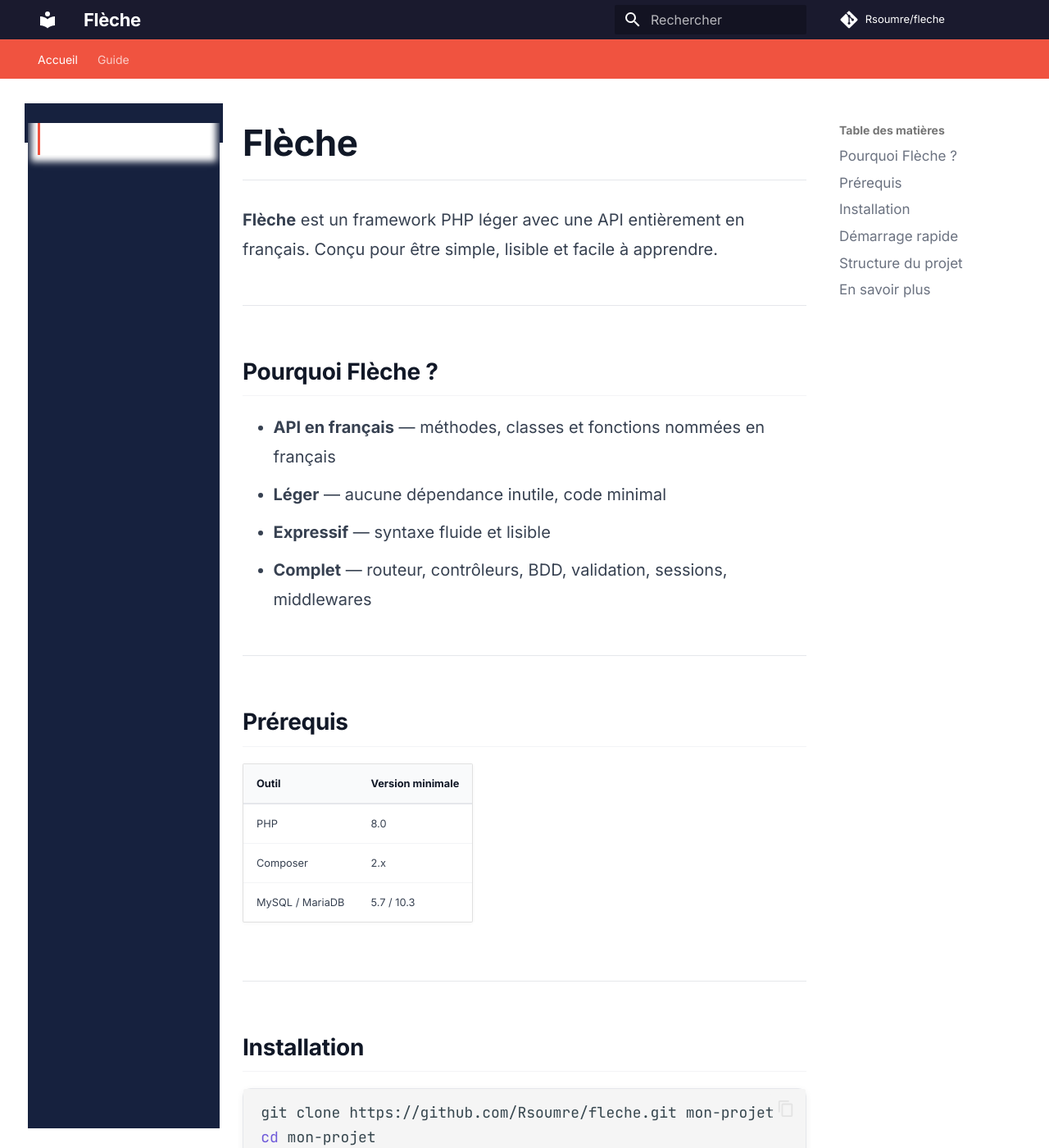
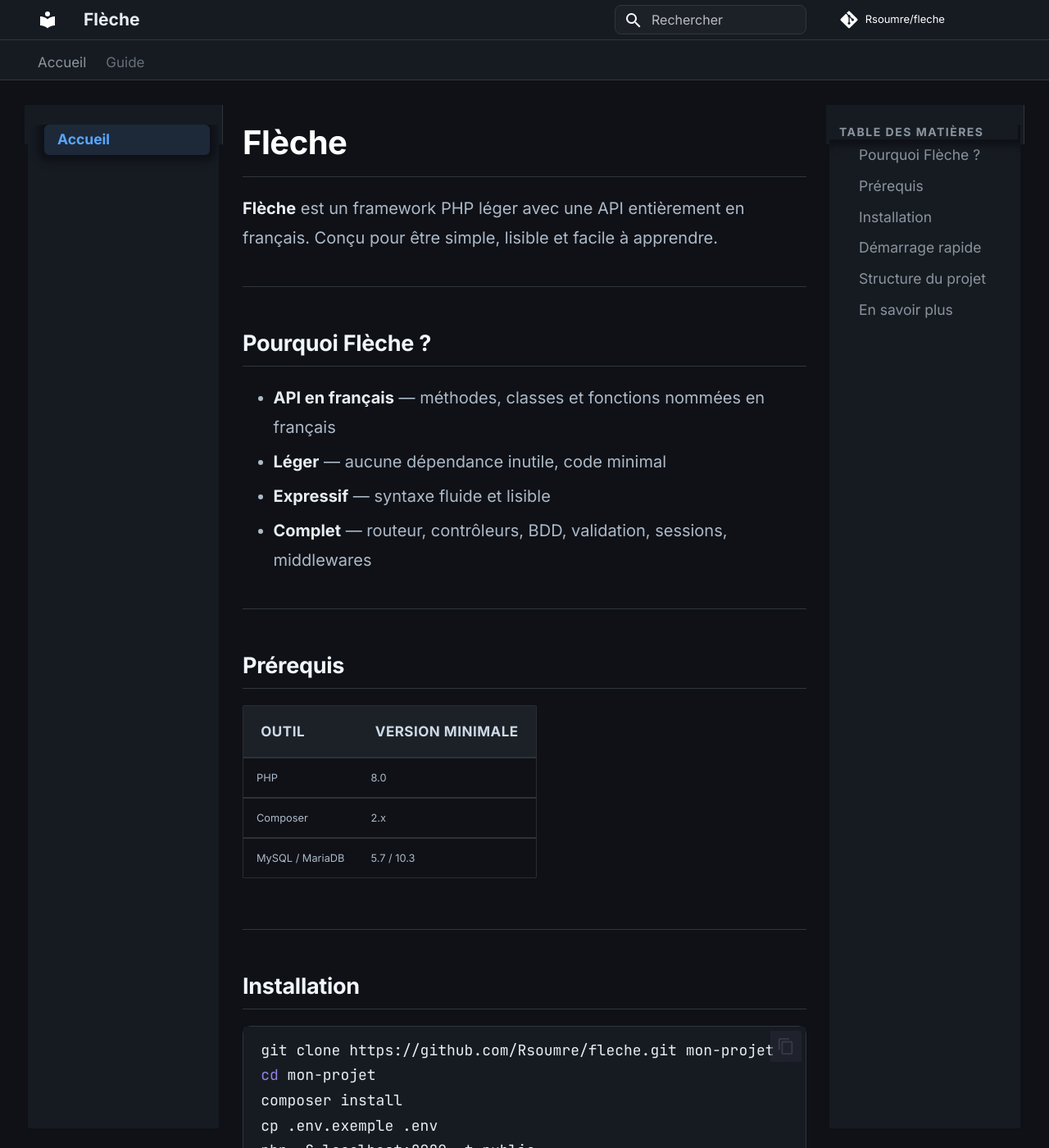
Before and after one commit to Rsoumre/fleche, an MkDocs documentation site: the page built from docs/index.md, in a window 1280 px wide and 1400 px high. Shown: the whole window at 82% size. Built offline with MkDocs 1.6.1 and Material for MkDocs 9.7.7, drawn with Linux system fonts in a browser that asks for light colours; comment, search, counter and statistics services are not loaded.

Commit message:
Thème sombre moderne style GitHub/Vite

```diff
--- a/docs/css/extra.css
+++ b/docs/css/extra.css
@@ -1,155 +1,184 @@
 /* ============================================
-   FLÈCHE DOCS — Inspiré de Laravel
+   FLÈCHE DOCS — Thème sombre moderne
    ============================================ */
 
-/* Variables de couleurs */
-:root {
-  --fleche-red: #f05340;
-  --fleche-red-dark: #c0392b;
-  --fleche-dark: #1a1a2e;
-  --fleche-sidebar: #16213e;
-  --fleche-sidebar-hover: #0f3460;
-  --md-primary-fg-color: var(--fleche-red);
-  --md-primary-fg-color--light: #f47c6a;
-  --md-primary-fg-color--dark: var(--fleche-red-dark);
-  --md-accent-fg-color: var(--fleche-red);
-  --md-typeset-a-color: var(--fleche-red);
+:root,
+[data-md-color-scheme="slate"] {
+  --fleche-bg: #0f1117;
+  --fleche-bg-soft: #161b22;
+  --fleche-bg-card: #1c2128;
+  --fleche-border: #30363d;
+  --fleche-text: #e6edf3;
+  --fleche-text-muted: #8b949e;
+  --fleche-accent: #58a6ff;
+  --fleche-accent-hover: #79b8ff;
+  --fleche-code-bg: #161b22;
+  --fleche-green: #3fb950;
+
+  --md-default-bg-color: var(--fleche-bg);
+  --md-default-fg-color: var(--fleche-text);
+  --md-default-fg-color--light: var(--fleche-text-muted);
+  --md-primary-fg-color: var(--fleche-accent);
+  --md-accent-fg-color: var(--fleche-accent);
+  --md-typeset-a-color: var(--fleche-accent);
+  --md-code-bg-color: var(--fleche-code-bg);
+  --md-code-fg-color: #e6edf3;
 }
 
 /* ---- HEADER ---- */
 .md-header {
-  background: var(--fleche-dark) !important;
-  box-shadow: 0 1px 0 rgba(255,255,255,0.05);
+  background: var(--fleche-bg-soft) !important;
+  border-bottom: 1px solid var(--fleche-border);
+  box-shadow: none !important;
 }
 
 .md-header__title {
   font-weight: 700;
-  font-size: 1.1rem;
-  letter-spacing: -0.3px;
+  font-size: 1.05rem;
+  color: var(--fleche-text) !important;
+}
+
+/* ---- TABS ---- */
+.md-tabs {
+  background: var(--fleche-bg-soft) !important;
+  border-bottom: 1px solid var(--fleche-border);
+}
+
+.md-tabs__link {
+  color: var(--fleche-text-muted) !important;
+  font-weight: 500;
+  font-size: 0.85rem;
+}
+
+.md-tabs__link--active,
+.md-tabs__link:hover {
+  color: var(--fleche-text) !important;
 }
 
 /* ---- SIDEBAR ---- */
-.md-sidebar--primary {
-  background: var(--fleche-sidebar) !important;
+.md-sidebar {
+  background: var(--fleche-bg-soft) !important;
+  border-right: 1px solid var(--fleche-border);
 }
 
-.md-sidebar--primary .md-sidebar__scrollwrap {
-  background: var(--fleche-sidebar) !important;
+.md-sidebar__scrollwrap {
+  background: var(--fleche-bg-soft) !important;
 }
 
-.md-nav--primary {
-  background: var(--fleche-sidebar) !important;
+.md-nav {
+  background: transparent !important;
 }
 
-[data-md-color-scheme="default"] .md-sidebar--primary {
-  background: var(--fleche-sidebar) !important;
+.md-nav__title {
+  color: var(--fleche-text-muted) !important;
+  font-size: 0.7rem !important;
+  font-weight: 700 !important;
+  letter-spacing: 1.5px !important;
+  text-transform: uppercase !important;
+  background: transparent !important;
 }
 
-.md-nav--primary .md-nav__title {
-  background: var(--fleche-dark);
-  color: rgba(255,255,255,0.9);
-  font-size: 0.75rem;
-  font-weight: 700;
-  letter-spacing: 1px;
-  text-transform: uppercase;
-  padding: 1rem 1.2rem 0.6rem;
-}
-
-.md-nav--primary .md-nav__item .md-nav__link {
-  color: rgba(255,255,255,0.65);
-  font-size: 0.9rem;
-  padding: 0.4rem 1.2rem;
-  border-radius: 0;
+.md-nav__link {
+  color: var(--fleche-text-muted) !important;
+  font-size: 0.875rem !important;
+  padding: 0.35rem 0.8rem !important;
+  border-radius: 6px;
+  margin: 1px 0.4rem;
   transition: all 0.15s ease;
 }
 
-.md-nav--primary .md-nav__item .md-nav__link:hover {
-  color: #ffffff;
-  background: rgba(255,255,255,0.06);
+.md-nav__link:hover {
+  color: var(--fleche-text) !important;
+  background: rgba(88,166,255,0.08) !important;
 }
 
-.md-nav--primary .md-nav__item .md-nav__link--active {
-  color: #ffffff !important;
-  font-weight: 600;
-  border-left: 3px solid var(--fleche-red);
-  padding-left: calc(1.2rem - 3px);
+.md-nav__link--active {
+  color: var(--fleche-accent) !important;
+  font-weight: 600 !important;
+  background: rgba(88,166,255,0.1) !important;
 }
 
-/* ---- CONTENU PRINCIPAL ---- */
-.md-content {
-  max-width: 860px;
+/* ---- CONTENU ---- */
+.md-main {
+  background: var(--fleche-bg) !important;
 }
 
+.md-content {
+  background: var(--fleche-bg) !important;
+}
+
+/* ---- TYPOGRAPHIE ---- */
 .md-typeset {
   font-size: 1rem;
   line-height: 1.8;
-  color: #374151;
+  color: var(--fleche-text);
 }
 
-/* ---- TITRES ---- */
 .md-typeset h1 {
-  font-size: 2.2rem;
+  font-size: 2rem;
   font-weight: 800;
-  color: #111827;
+  color: #ffffff;
   letter-spacing: -0.5px;
-  border-bottom: 1px solid #e5e7eb;
+  margin-bottom: 1rem;
   padding-bottom: 0.75rem;
-  margin-bottom: 1.5rem;
+  border-bottom: 1px solid var(--fleche-border);
 }
 
 .md-typeset h2 {
-  font-size: 1.4rem;
+  font-size: 1.35rem;
   font-weight: 700;
-  color: #111827;
-  margin-top: 3rem;
+  color: #f0f6fc;
+  margin-top: 2.5rem;
   margin-bottom: 1rem;
   padding-bottom: 0.4rem;
-  border-bottom: 1px solid #f3f4f6;
+  border-bottom: 1px solid var(--fleche-border);
 }
 
 .md-typeset h3 {
-  font-size: 1.1rem;
+  font-size: 1.05rem;
   font-weight: 600;
-  color: #1f2937;
+  color: #cdd9e5;
   margin-top: 1.8rem;
 }
 
-/* ---- PARAGRAPHES ---- */
 .md-typeset p {
-  color: #374151;
+  color: #adbac7;
   line-height: 1.8;
-  margin-bottom: 1.2rem;
+}
+
+.md-typeset strong {
+  color: var(--fleche-text);
+  font-weight: 600;
 }
 
 /* ---- LIENS ---- */
 .md-typeset a {
-  color: var(--fleche-red);
+  color: var(--fleche-accent) !important;
   text-decoration: none;
   font-weight: 500;
-  border-bottom: 1px solid transparent;
-  transition: border-color 0.15s;
 }
 
 .md-typeset a:hover {
-  border-bottom-color: var(--fleche-red);
+  color: var(--fleche-accent-hover) !important;
+  text-decoration: underline;
 }
 
 /* ---- CODE INLINE ---- */
 .md-typeset code:not(pre > code) {
-  background: #fef2f2;
-  color: #dc2626;
+  background: rgba(88,166,255,0.1);
+  color: #79b8ff;
   padding: 2px 7px;
   border-radius: 5px;
   font-size: 0.875em;
   font-weight: 500;
-  border: 1px solid #fee2e2;
+  border: 1px solid rgba(88,166,255,0.2);
 }
 
 /* ---- BLOCS DE CODE ---- */
 .md-typeset pre {
   border-radius: 10px;
-  border: 1px solid #e5e7eb;
-  box-shadow: 0 2px 8px rgba(0,0,0,0.06);
+  border: 1px solid var(--fleche-border);
+  background: var(--fleche-code-bg) !important;
 }
 
 .md-typeset pre > code {
@@ -159,71 +188,91 @@
 
 /* ---- TABLEAUX ---- */
 .md-typeset table {
-  border-collapse: collapse;
-  width: 100%;
-  font-size: 0.95rem;
+  font-size: 0.9rem;
+  border: 1px solid var(--fleche-border);
   border-radius: 8px;
   overflow: hidden;
-  border: 1px solid #e5e7eb;
-  box-shadow: 0 1px 4px rgba(0,0,0,0.04);
 }
 
 .md-typeset table th {
-  background: #f9fafb;
-  color: #111827;
+  background: var(--fleche-bg-card) !important;
+  color: #cdd9e5 !important;
   font-weight: 600;
+  font-size: 0.85rem;
+  text-transform: uppercase;
+  letter-spacing: 0.5px;
+  border-bottom: 1px solid var(--fleche-border) !important;
   padding: 12px 16px;
-  border-bottom: 2px solid #e5e7eb;
-  text-align: left;
 }
 
 .md-typeset table td {
+  color: #adbac7;
+  border-bottom: 1px solid var(--fleche-border) !important;
   padding: 10px 16px;
-  border-bottom: 1px solid #f3f4f6;
-  color: #374151;
+  background: transparent !important;
 }
 
 .md-typeset table tr:last-child td {
-  border-bottom: none;
+  border-bottom: none !important;
 }
 
 .md-typeset table tr:hover td {
-  background: #fafafa;
+  background: rgba(255,255,255,0.02) !important;
 }
 
-/* ---- SÉPARATEUR HR ---- */
+/* ---- HR ---- */
 .md-typeset hr {
-  border: none;
-  border-top: 1px solid #e5e7eb;
-  margin: 2.5rem 0;
+  border-color: var(--fleche-border);
+  margin: 2rem 0;
 }
 
 /* ---- BLOCKQUOTE ---- */
 .md-typeset blockquote {
-  border-left: 4px solid var(--fleche-red);
-  background: #fff5f5;
+  border-left: 3px solid var(--fleche-accent);
+  background: rgba(88,166,255,0.05);
   padding: 1rem 1.5rem;
   border-radius: 0 8px 8px 0;
-  color: #374151;
-  font-style: normal;
+  color: #adbac7;
 }
 
 .md-typeset blockquote p {
   margin: 0;
 }
 
-/* ---- TOC (table des matières) ---- */
+/* ---- LISTES ---- */
+.md-typeset ul li,
+.md-typeset ol li {
+  color: #adbac7;
+  margin-bottom: 0.3rem;
+}
+
+/* ---- TOC ---- */
 .md-nav--secondary .md-nav__link {
-  font-size: 0.85rem;
-  color: #6b7280;
+  color: var(--fleche-text-muted) !important;
+  font-size: 0.82rem;
 }
 
 .md-nav--secondary .md-nav__link--active {
-  color: var(--fleche-red) !important;
-  font-weight: 600;
+  color: var(--fleche-accent) !important;
 }
 
 /* ---- FOOTER ---- */
 .md-footer {
-  background: var(--fleche-dark);
+  background: var(--fleche-bg-soft) !important;
+  border-top: 1px solid var(--fleche-border);
 }
+
+.md-footer-meta {
+  background: var(--fleche-bg) !important;
+}
+
+/* ---- SEARCH ---- */
+.md-search__form {
+  background: var(--fleche-bg-card) !important;
+  border: 1px solid var(--fleche-border) !important;
+  border-radius: 8px;
+}
+
+.md-search__input {
+  color: var(--fleche-text) !important;
+}
--- a/mkdocs.yml
+++ b/mkdocs.yml
@@ -12,11 +12,10 @@ extra_css:
 theme:
   name: material
   language: fr
-  favicon: https://raw.githubusercontent.com/Rsoumre/fleche/main/docs/logo.png
   palette:
-    - scheme: default
-      primary: custom
-      accent: custom
+    scheme: slate
+    primary: custom
+    accent: custom
   font:
     text: Inter
     code: JetBrains Mono
```
